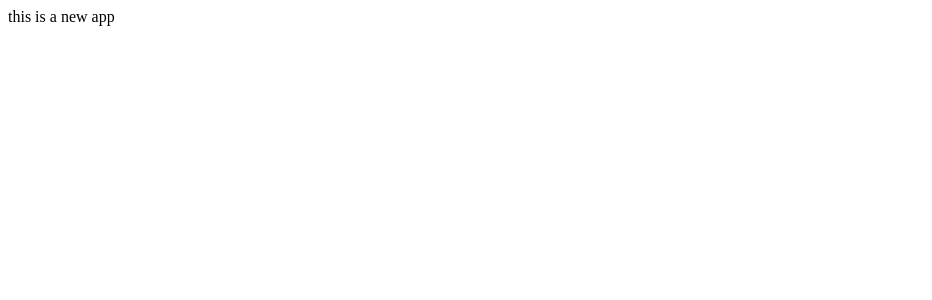
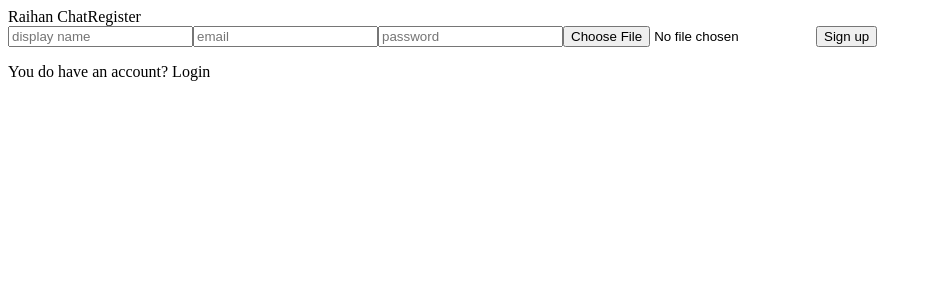
Before and after one commit to Raihanhn/Chat_App, a React (Vite) app: page / in a window 1280 px wide. Shown: the top 300 px of the page, without its empty margins (0-932 px from the left). Built offline with nearby package versions, Linux system fonts and the light colour scheme.

Commit message:
2nd commit

```diff
--- a/src/App.jsx
+++ b/src/App.jsx
@@ -1,10 +1,11 @@
 import './App.css'
+import Register from './pages/Register'
 
 function App() {
 
   return (
     <div className="App">
-      this is a new app
+      <Register/>
     </div>
   )
 }
--- a/src/pages/Register.jsx
+++ b/src/pages/Register.jsx
@@ -0,0 +1,22 @@
+import React from 'react'
+
+const Register = () => {
+  return (
+    <div className='formContainer'>
+        <div className="formWrapper">
+            <span className='logo'>Raihan Chat</span>
+            <span className='title'>Register</span>
+            <form>
+                <input type="text" placeholder='display name' />
+                <input type="email" placeholder='email'/>
+                <input type="password" placeholder='password'/>
+                <input type="file" />
+                <button>Sign up</button>
+            </form>
+            <p>You do have an account? Login</p>
+        </div>
+    </div>
+  )
+}
+
+export default Register
```
Also changed, not shown: src/pages/Home.jsx (+9 -0 lines), src/pages/Login.jsx (+9 -0 lines).
